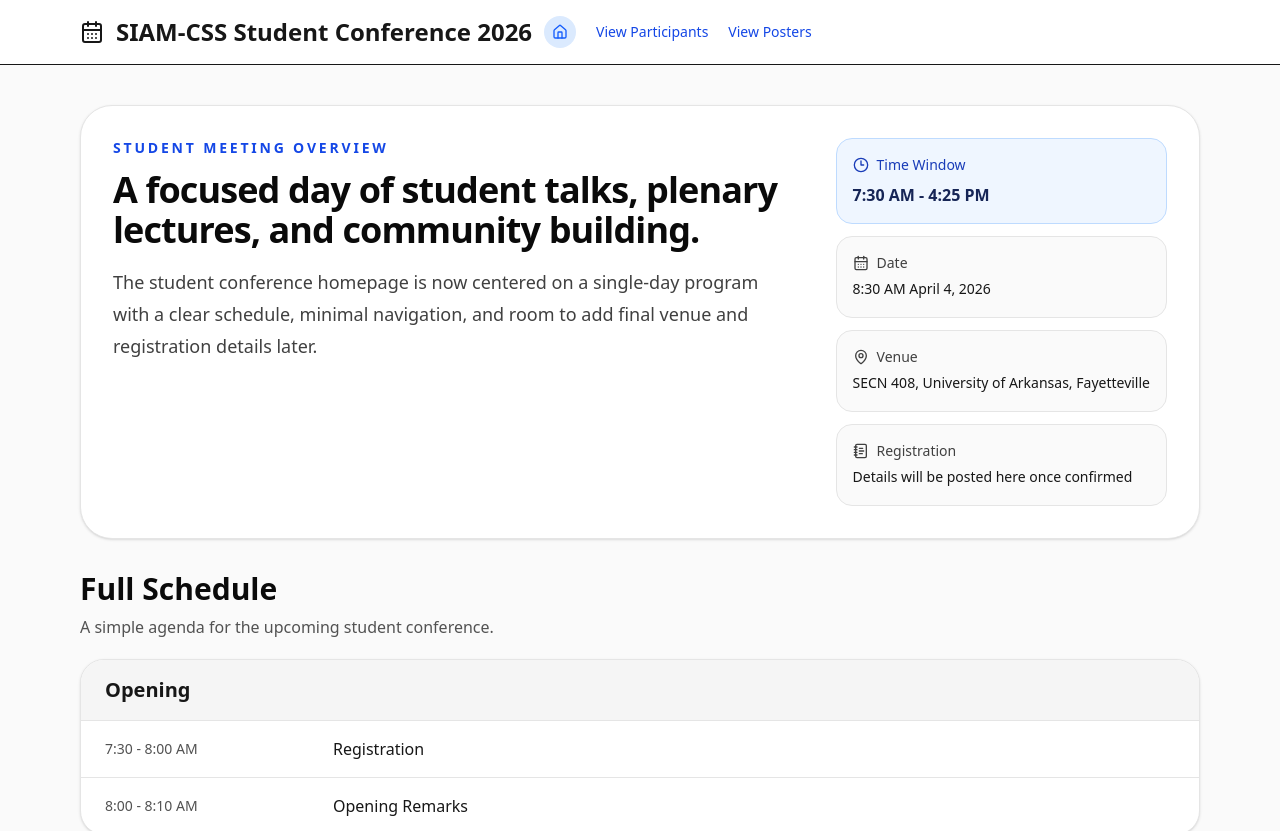
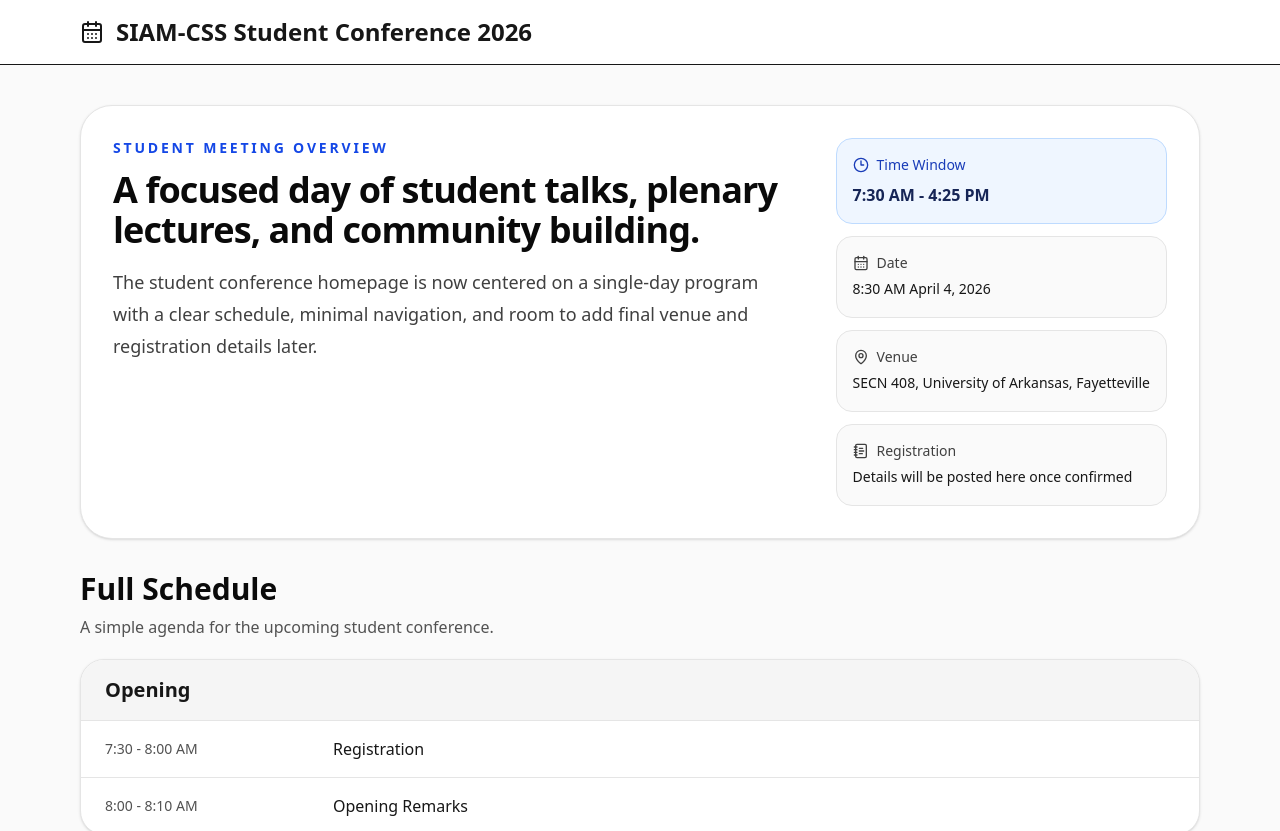
Before and after one commit to SIAM-UARK/UARK-SIAM-CSS-25, a React (Vite) app: page /participants in a window 1280 px wide. Shown: the top 831 px of the page. Built offline with nearby package versions, Linux system fonts and the light colour scheme.

Commit message:
add participants

```diff
--- a/src/ProgramPage.jsx
+++ b/src/ProgramPage.jsx
@@ -1,6 +1,6 @@
 import React from "react";
-import { CalendarDays, Clock3, Home, MapPin, NotebookText } from "lucide-react";
-import { Link } from "react-router-dom";
+import { CalendarDays, Clock3, MapPin, NotebookText } from "lucide-react";
+import participantsData from "./data/participants.json";
 
 const eventFacts = [
   { label: "Date", value: "8:30 AM April 4, 2026" },
@@ -144,6 +144,34 @@
   "Conference end time: 4:25 PM",
 ];
 
+const studentPresenterNames = [
+  "Joie Lea Murorunkwere",
+  "James Burton",
+  "Bryan Haris",
+  "Priscilla Owusu Sekyere",
+  "Maria Fernanda \"fer\" Mayorga Echeverria",
+  "Mohammad Rubayet Rahman",
+  "Haridas Das",
+  "Prince Osei Affi",
+];
+
+const nonPresentingStudentNames = [
+  "Daniel Kwame Okyere",
+  "Soheil Jamali",
+  "Fang Liu",
+  "Luan Fabricio Lopes",
+];
+
+const studentParticipants = participantsData.filter((participant) =>
+  [...studentPresenterNames, ...nonPresentingStudentNames].includes(participant.name),
+);
+
+const allStudentParticipants = studentParticipants.sort(
+  (a, b) =>
+    [...studentPresenterNames, ...nonPresentingStudentNames].indexOf(a.name) -
+    [...studentPresenterNames, ...nonPresentingStudentNames].indexOf(b.name),
+);
+
 function SectionTable({ title, rows }) {
   return (
     <section className="rounded-3xl border border-neutral-200 bg-white shadow-sm overflow-hidden">
@@ -195,34 +223,10 @@
   return (
     <div className="min-h-screen bg-neutral-50 text-neutral-900">
       <header className="sticky top-0 z-30 border-b bg-white/90 backdrop-blur">
-        <div className="mx-auto flex max-w-6xl flex-col gap-3 px-4 py-4 md:flex-row md:items-center md:justify-between">
+        <div className="mx-auto flex max-w-6xl px-4 py-4">
           <div className="flex items-center gap-3">
             <CalendarDays className="h-6 w-6" />
             <h1 className="text-2xl font-semibold">SIAM-CSS Student Conference 2026</h1>
-            <a
-              href="https://siam.uark.edu"
-              target="_blank"
-              rel="noopener noreferrer"
-              className="inline-flex h-8 w-8 items-center justify-center rounded-full bg-blue-100 transition-colors duration-200 hover:bg-blue-200"
-              title="Go to UARK SIAM main website"
-              aria-label="Go to UARK SIAM main website"
-            >
-              <Home className="h-4 w-4 text-blue-600" />
-            </a>
-            <Link
-              to="/participants"
-              className="ml-2 text-sm text-blue-700 hover:underline"
-              aria-label="Go to Participants"
-            >
-              View Participants
-            </Link>
-            <Link
-              to="/posters"
-              className="ml-2 text-sm text-blue-700 hover:underline"
-              aria-label="Go to Posters"
-            >
-              View Posters
-            </Link>
           </div>
         </div>
       </header>
@@ -290,6 +294,22 @@
             ))}
           </div>
         </section>
+
+        <section className="mt-8 rounded-3xl border border-neutral-200 bg-white px-6 py-6 shadow-sm">
+          <h2 className="mb-2 text-2xl font-semibold text-neutral-950">Student Participants</h2>
+          <p className="mb-6 text-neutral-600">
+            Retrieved from the current participant updates for this student conference page.
+          </p>
+
+          <ul className="grid gap-3 md:grid-cols-2">
+            {allStudentParticipants.map((participant) => (
+              <li key={participant.name} className="rounded-2xl border border-neutral-200 bg-neutral-50 px-4 py-3">
+                <div className="font-medium text-neutral-900">{participant.name}</div>
+                <div className="text-sm text-neutral-600">{participant.affiliation}</div>
+              </li>
+            ))}
+          </ul>
+        </section>
       </main>
 
       <footer className="mx-auto max-w-6xl px-4 py-10 text-sm text-neutral-500">
--- a/src/data/participants.json
+++ b/src/data/participants.json
@@ -896,6 +896,38 @@
     "affiliation": "North Carolina State University"
   },
   {
+    "name": "Joie Lea Murorunkwere",
+    "affiliation": "University of Arkansas at Little Rock"
+  },
+  {
+    "name": "Bryan Haris",
+    "affiliation": "University of Missouri-Kansas City"
+  },
+  {
+    "name": "Priscilla Owusu Sekyere",
+    "affiliation": "University of Missouri-Kansas City"
+  },
+  {
+    "name": "Mohammad Rubayet Rahman",
+    "affiliation": "Oklahoma State University"
+  },
+  {
+    "name": "Prince Osei Affi",
+    "affiliation": "Wichita State University"
+  },
+  {
+    "name": "Daniel Kwame Okyere",
+    "affiliation": "University of Arkansas"
+  },
+  {
+    "name": "Soheil Jamali",
+    "affiliation": "University of Arkansas"
+  },
+  {
+    "name": "Luan Fabricio Lopes",
+    "affiliation": "Oklahoma State University"
+  },
+  {
     "name": "Ziren Chen",
     "affiliation": "Iowa State University"
   }
```
